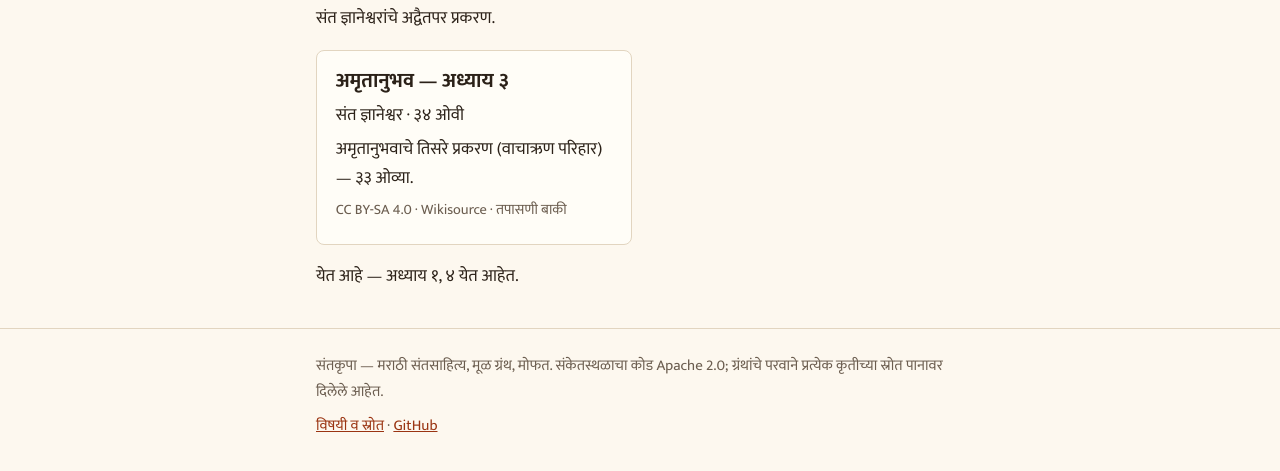
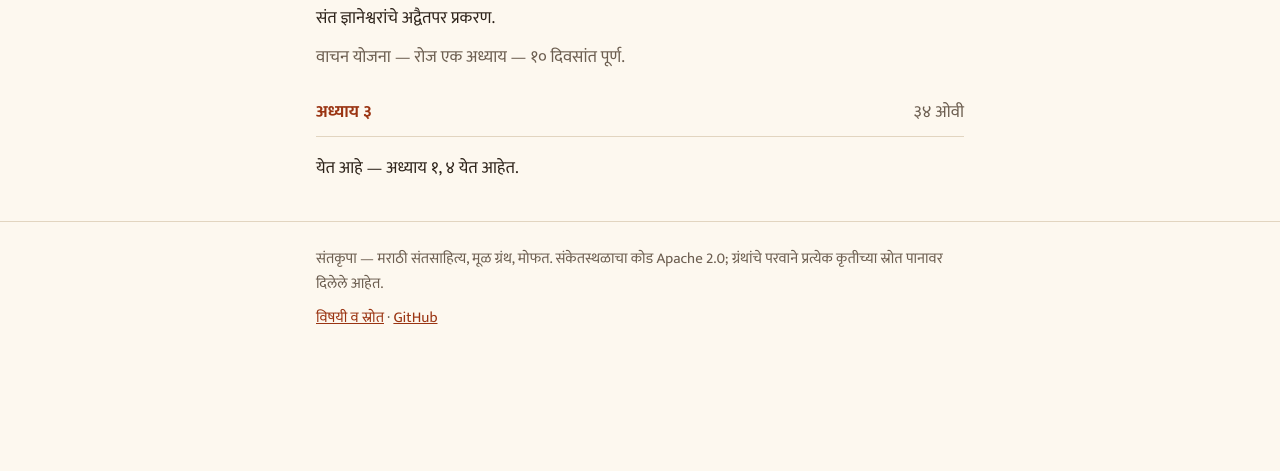
Before and after one commit to me-warkari/santkrupa, a plain HTML site: page granth/amritanubhav/index.html in a window 1280 px wide. Shown: the part 223-694 px from the top of the page. Drawn offline with Linux system fonts and the light colour scheme; files whose address does not match are found by name.

Commit message:
Phase 1 reader UX: home doorway, TOC series pages, jump-to-verse

```diff
--- a/granth/amritanubhav/index.html
+++ b/granth/amritanubhav/index.html
@@ -38,12 +38,9 @@
   </div>
 </div>
 <main class="wrap">
-<nav class="crumbs" aria-label="मार्ग"><a href="../../index.html">मुख्य</a> › <a href="../../granth/index.html">ग्रंथ</a> › अमृतानुभव</nav><h1>अमृतानुभव</h1><p>संत ज्ञानेश्वरांचे अद्वैतपर प्रकरण.</p><div class="cards"><article class="card">
-  <h3><a href="../../granth/amritanubhav-ch-3/index.html">अमृतानुभव — अध्याय ३</a></h3>
-  <p>संत ज्ञानेश्वर · ३४ ओवी</p>
-  <p>अमृतानुभवाचे तिसरे प्रकरण (वाचाऋण परिहार) — ३३ ओव्या.</p>
-  <p class="lic">CC BY-SA 4.0 · Wikisource · तपासणी बाकी</p>
-</article></div><p class="upcoming">येत आहे — अध्याय १, ४ येत आहेत.</p>
+<nav class="crumbs" aria-label="मार्ग"><a href="../../index.html">मुख्य</a> › <a href="../../granth/index.html">ग्रंथ</a> › अमृतानुभव</nav><h1>अमृतानुभव</h1><p>संत ज्ञानेश्वरांचे अद्वैतपर प्रकरण.</p><p class="plan">वाचन योजना — रोज एक अध्याय — १० दिवसांत पूर्ण.</p><ol class="toc">
+<li><a href="../../granth/amritanubhav-ch-3/index.html">अध्याय ३</a> <span class="tcount">३४ ओवी</span></li>
+</ol><p class="upcoming">येत आहे — अध्याय १, ४ येत आहेत.</p>
 </main>
 <footer class="site-foot">
   <div class="wrap">
```
